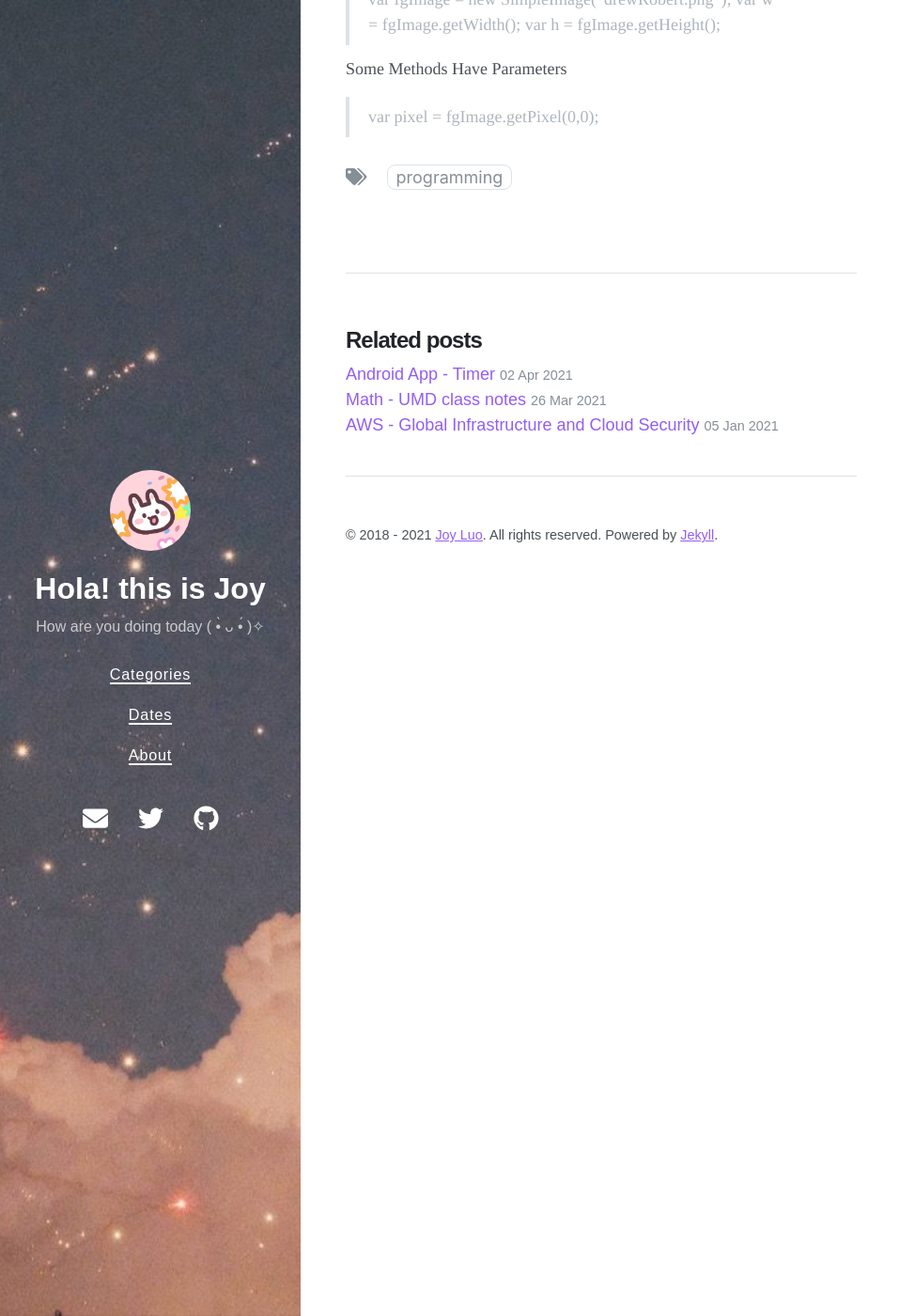
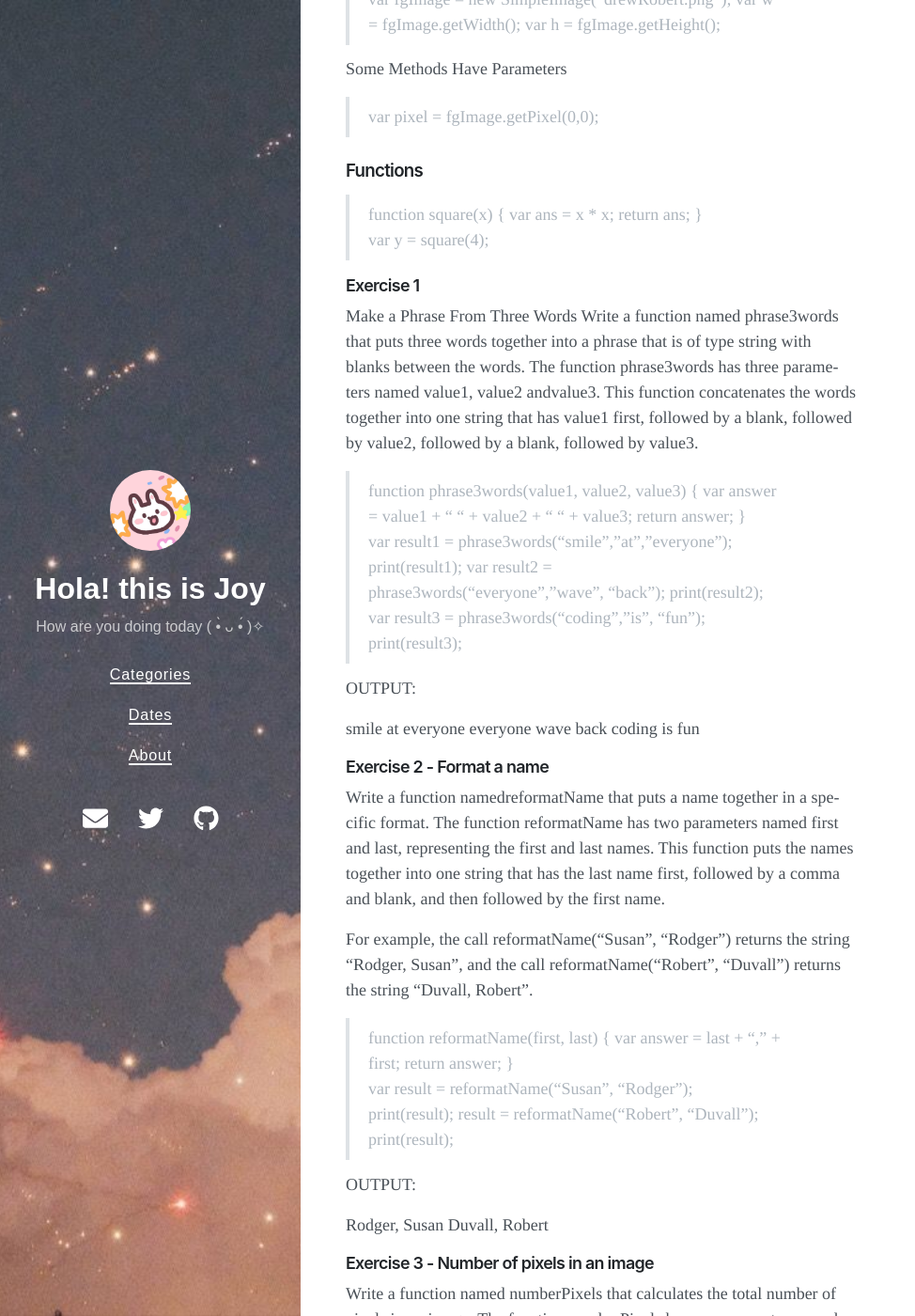
Before and after one commit to Joy3Luo/mathnotes, a Jekyll site: the page built from _posts/2021-06-01-CourseraDukeJava.md, in a window 1280 px wide and 1400 px high, scrolled down 698 px. Shown: the whole window at 94% size, without its empty margins (0-974 px from the left). Built offline with Jekyll 4.4.1, drawn with Linux system fonts in a browser that asks for light colours; nearby versions of some CDN libraries; some of the changed text lies outside the part shown.

Commit message:
Update 2021-06-01-CourseraDukeJava.md

```diff
--- a/_posts/2021-06-01-CourseraDukeJava.md
+++ b/_posts/2021-06-01-CourseraDukeJava.md
@@ -38,3 +38,101 @@ var h = fgImage.getHeight();
 
 Some Methods Have Parameters
 > var pixel = fgImage.getPixel(0,0);
+
+### Functions
+> function square(x) {
+ var ans = x * x;
+ return ans;
+}
+\
+var y = square(4);
+
+#### Exercise 1
+Make a Phrase From Three Words
+Write a function named phrase3words that puts three words together into a phrase that is of type string with blanks between the words. The function phrase3words has three parameters named value1, value2 andvalue3. This function concatenates the words together into one string that has value1 first, followed by a blank, followed by value2, followed by a blank, followed by value3.
+
+
+> function phrase3words(value1, value2, value3) {
+    var answer = value1 + " " + value2 + " " + value3;    return answer;
+}
+\
+var result1 = phrase3words("smile","at","everyone");
+print(result1);
+var result2 = phrase3words("everyone","wave", "back");
+print(result2);
+var result3 = phrase3words("coding","is", "fun");
+print(result3);
+
+OUTPUT:
+
+smile at everyone
+everyone wave back
+coding is fun
+
+#### Exercise 2 - Format a name
+Write a function namedreformatName that puts a name together in a specific format.  The function reformatName has two parameters named first and last, representing the first and last names. This function puts the names together into one string that has the last name first, followed by a comma and blank, and then followed by the first name.
+
+For example, the call reformatName("Susan", "Rodger") returns the string "Rodger, Susan", and the call reformatName("Robert", "Duvall") returns the string "Duvall, Robert".
+
+>function reformatName(first, last) {
+    var answer = last + "," + first;
+    return answer;
+}
+\
+var result = reformatName("Susan", "Rodger");
+print(result);
+result = reformatName("Robert", "Duvall");
+print(result);
+
+OUTPUT:
+
+Rodger, Susan
+Duvall, Robert
+
+#### Exercise 3 - Number of pixels in an image
+Write a function named numberPixels that calculates the total number of pixels in an image. The function numberPixels has one parameter named namefile, which is a string that is the name of an image file. This function calculates and returns the total number of pixels in the specified image filename.
+
+For example, the call numberPixels("chapel.png") returns 71148, and the call numberPixels("dinos.png") returns 2073600. Both of these are images on the dukelearntoprogram.com website. For each image on that website it also displays the size of that image. That website shows that chapel.png has 231 pixels in width and 308 pixels in height, and 231\*308 is 71148 total pixels. That website also shows that dinos.png has 1920 pixels in with and 1080 pixels in height, and 1920*1080 is 2073600 total pixels.
+
+>function numberPixels(namefile) {
+    var someImg = new SimpleImage(namefile);
+    var height = someImg.getHeight();
+    var width = someImg.getWidth();
+    var answer = height*width;
+    return answer
+}
+\
+var result = numberPixels("chapel.png");
+print(result);
+result = numberPixels("dinos.png");
+print(result);
+
+OUTPUT:
+
+71148
+2073600
+
+
+#### Exercise 4 - Perimeter of an image
+Write a function named perimeter that calculates the number of pixels in the perimeter of an image. The perimeter is the number of pixels on the edge of the image, from all four sides. The function perimeter has one parameter named imageName, which is a string that is the name of an image file. This function calculates and returns the perimeter in the specified image filename.
+
+For example, the image "rodger.png" has 315 pixels in width and 424 pixels in height. That means it has 315 pixels on the bottom, 315 on the top, 424 on the right side and 424 on the left side. The perimeter of this image is 315 + 315 + 424 + 424 =  1478. The call perimeter("rodger.png") returns 1478.
+
+>function perimeter(imageName) {
+    var someImg = new SimpleImage(imageName);
+    var height = someImg.getHeight();
+    var width = someImg.getWidth();
+    var answer = height*2 + width*2;
+    return answer
+}
+\
+print(perimeter("rodger.png"));
+
+OUTPUT:
+
+1478
+
+#### Exercise 5 - Print the RGB values of a pixel
+Write a function named printPixel that prints the red, blue and green values of a pixel, in that order, one on each line, and identifies each one.  The function printPixel has three parameters,  namefile, which is a string that is the name of an image file, and xpos and ypos that are numbers representing the x and y coordinates of the pixel location. Consider using the SimpleImage methods getRed, getGreen, and getBlue. Since this function is printing values, it does not need a return statement.
+
+Note that in the image drewgreen.png, Drew is standing in the middle and the background is bright green. So the first pixel printed at x and y location (10,10) is near the edge and is bright green. For its red, green and blue values, it has all green (255), no blue (0)  and only a tiny bit of red (1). The second pixel printed is in the middle of the image and is some part of Drew.
```
